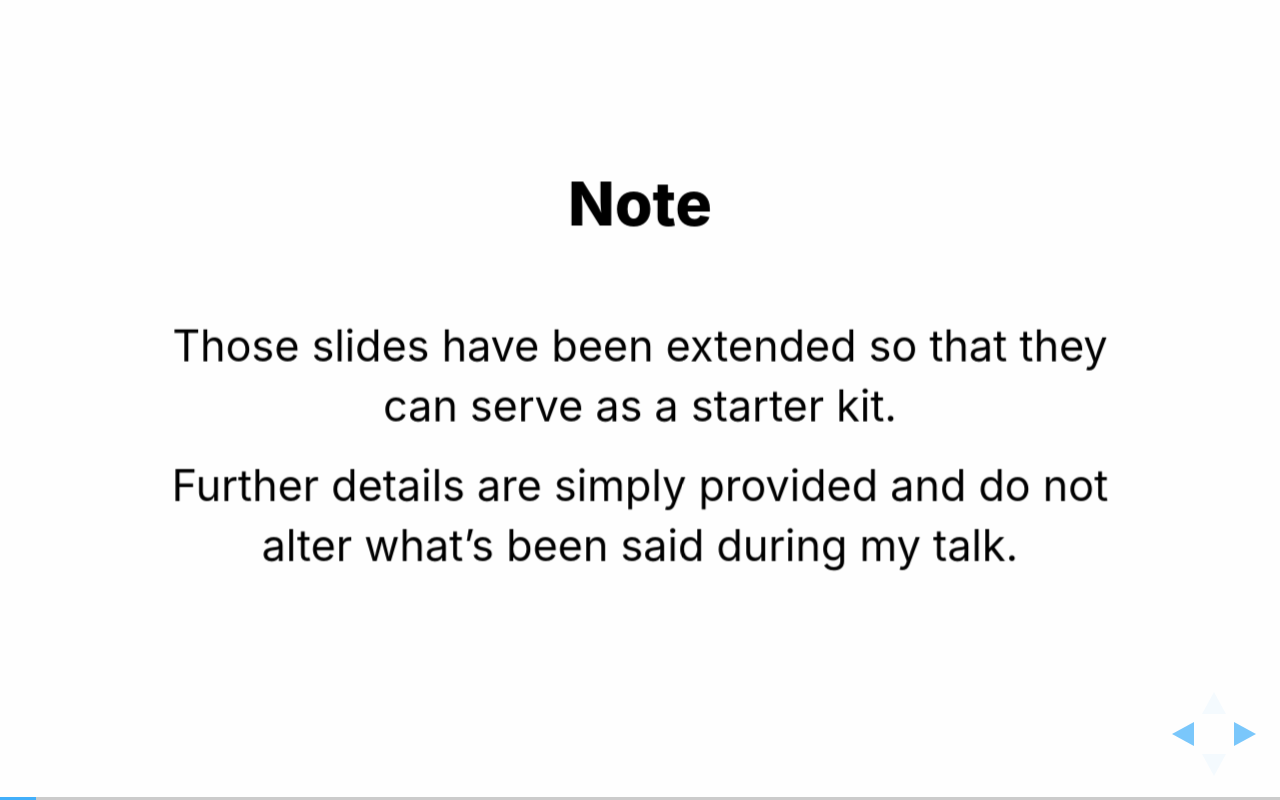
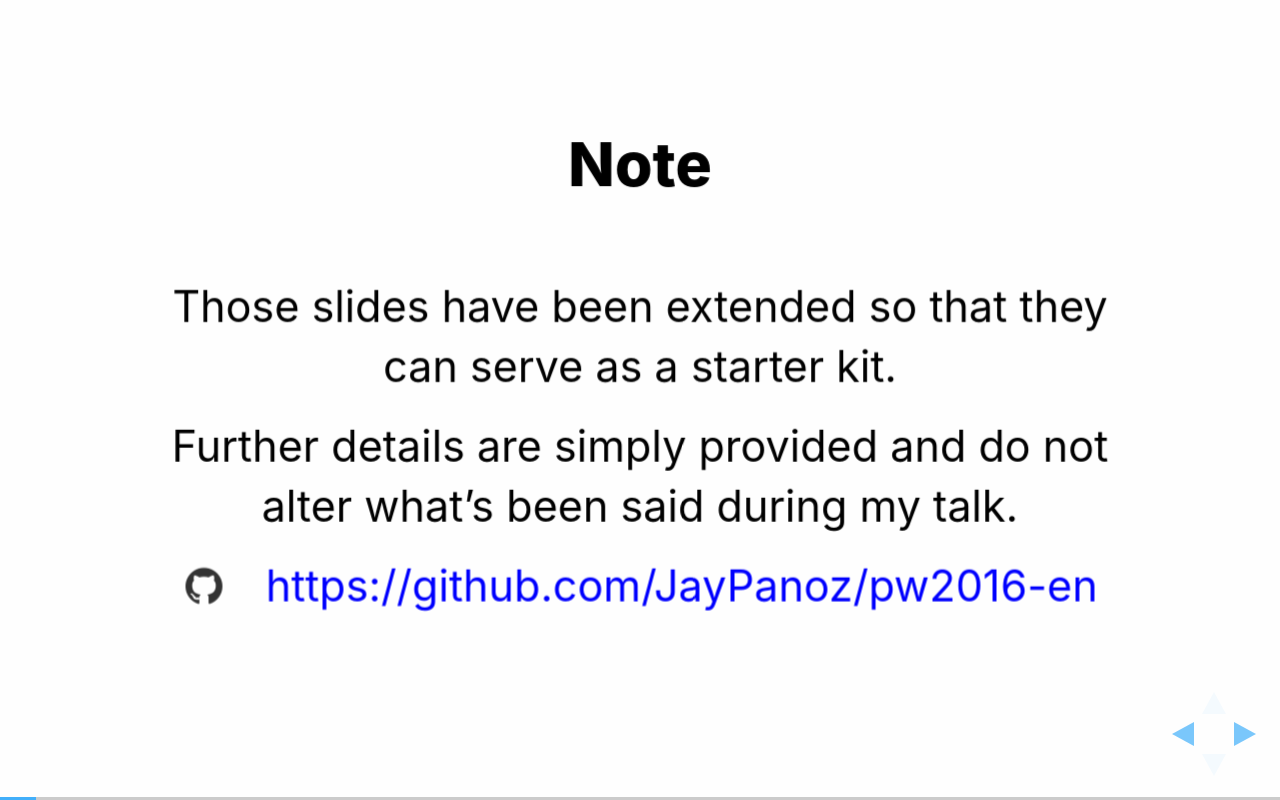
Before and after one commit to JayPanoz/pw2016-en, a website: page index.html in a window 1280 px wide. Both pictures are taken after a click on the button 1251 px from the left and 734 px from the top of the page. Drawn offline with Linux system fonts and the light colour scheme.

Commit message:
Added source

```diff
--- a/index.html
+++ b/index.html
@@ -39,6 +39,8 @@
 					<p>Those slides have been extended so that they can serve as a starter kit.</p>
 
 					<p>Further details are simply provided and do not alter what’s been said during my&nbsp;talk.</p>
+
+					<p><i class="icon-github-circled"></i> <a href="https://github.com/JayPanoz/pw2016-en">https://github.com/JayPanoz/pw2016-en</a></p>
 				</section>
 
 				<section data-background-color="#111">
```
